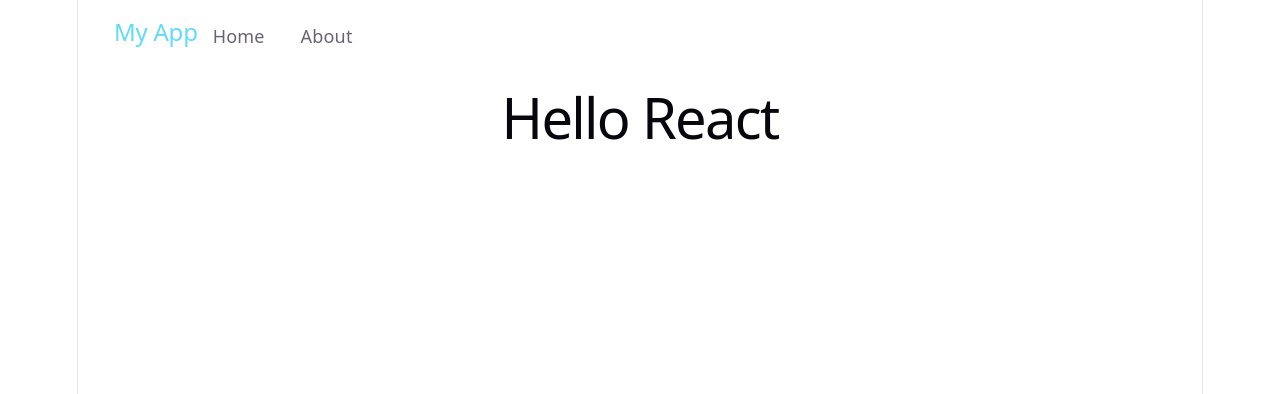
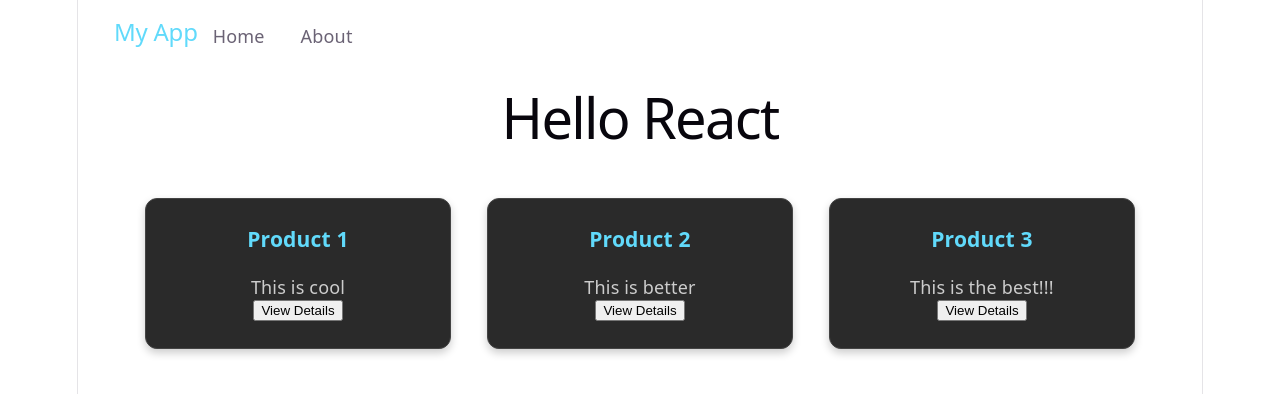
Before and after one commit to jprinz-cc/2500WorkshopReact, a React (Vite) app: page / in a window 1280 px wide. Shown: the top 394 px of the page. Built offline with nearby package versions, Linux system fonts and the light colour scheme.

Commit message:
Added Card component;

```diff
--- a/src/App.css
+++ b/src/App.css
@@ -0,0 +1,10 @@
+.container {
+  display: flex;
+  justify-content: center;
+  align-items: center;
+  flex-wrap: wrap;
+  gap: 2rem;
+  padding: 2rem;
+  max-width: 1200px;
+  margin: 0 auto;
+}
--- a/src/App.jsx
+++ b/src/App.jsx
@@ -4,14 +4,22 @@ import viteLogo from './assets/vite.svg'
 import heroImg from './assets/hero.png'
 import './App.css'
 import Navbar from './components/Navbar';
+import Card from './components/Card';
 
 function App() {
   const [count, setCount] = useState(0)
 
   return (
     <>
-      <Navbar />
-      <h1>Hello React</h1>
+      <div>
+        <Navbar />
+        <h1>Hello React</h1>
+        <div className='container'>
+          <Card title="Product 1" description="This is cool" />
+          <Card title="Product 2" description="This is better" />
+          <Card title="Product 3" description="This is the best!!!" />
+        </div>
+      </div>
     </>
   )
 }
--- /dev/null
+++ b/src/components/Card.css
@@ -0,0 +1,27 @@
+.card {
+    border: 1px solid #444;
+    border-radius: 12px;
+    padding: 1.5rem;
+    background-color: #2a2a2a;
+    box-shadow: 0 4px 8px rgba(0, 0, 0, 0.2);
+    width: 250px;
+    display: flex;
+    flex-direction: column;
+    align-items: center;
+    text-align: center;
+    transition: transform 0.2s;
+}
+
+.card:hover {
+    transform: translate(-5px);
+}
+
+.card h3 {
+    margin-top: 0;
+    color: #61dafb;
+}
+
+.card p {
+    color: #ccc;
+    flex-grow: 1;
+}
--- /dev/null
+++ b/src/components/Card.jsx
@@ -0,0 +1,15 @@
+import './Card.css';
+
+function Card(props) {
+    return (
+        <>
+            <div className='card'>
+                <h3>{props.title}</h3>
+                <p>{props.description}</p>
+                <button>View Details</button>
+            </div>
+        </>
+    );
+}
+
+export default Card;
```
